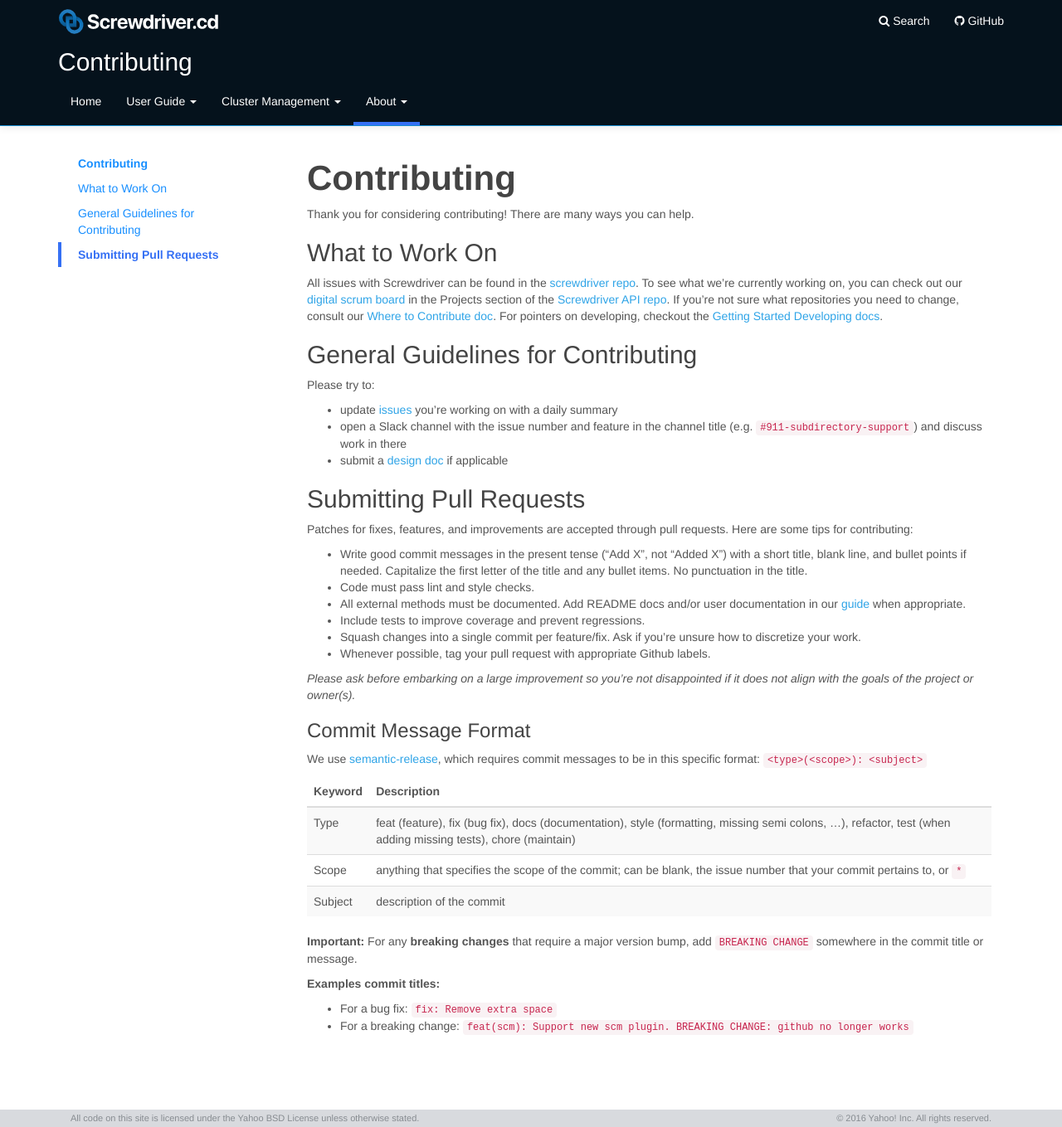
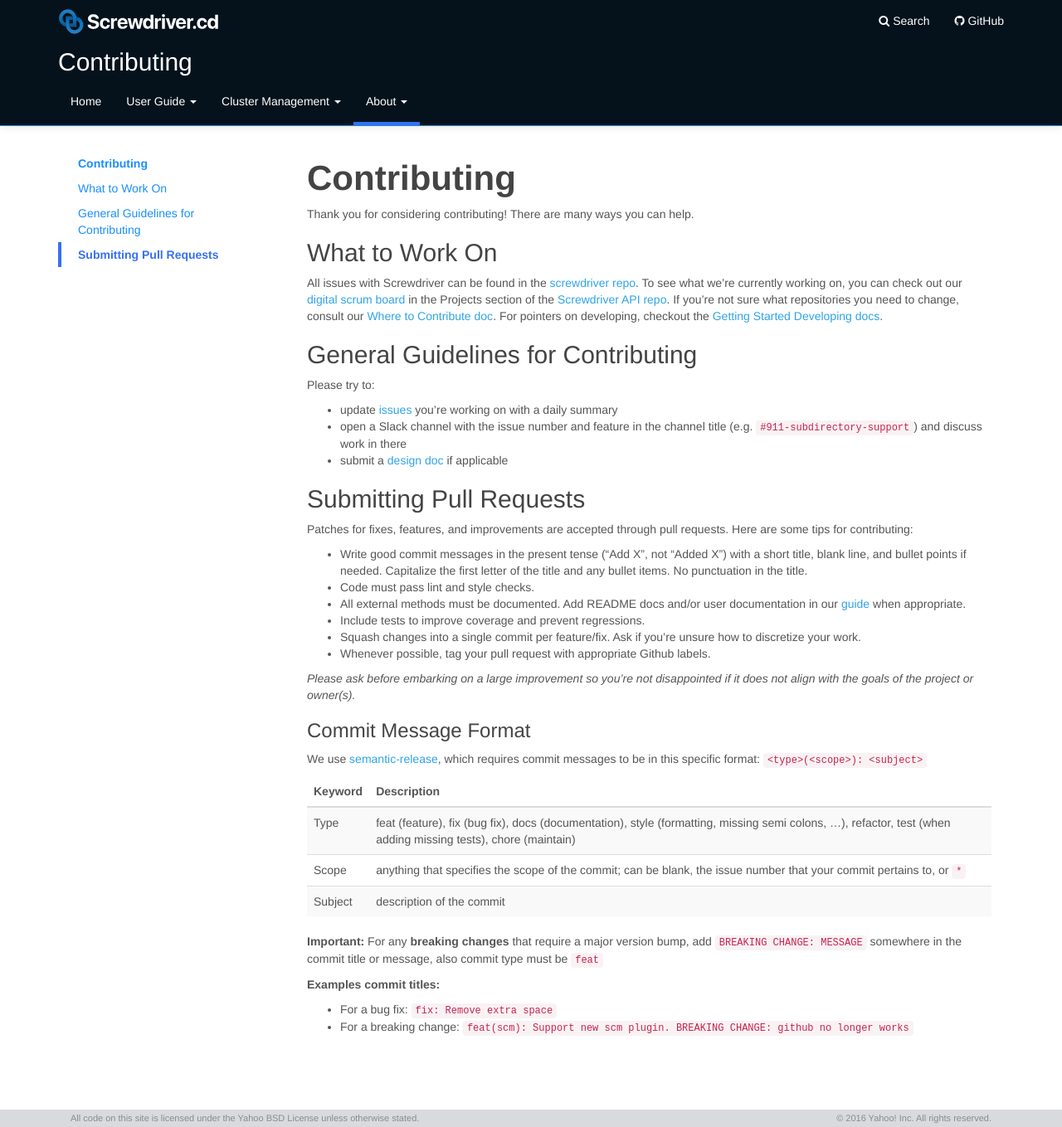
Before and after one commit to screwdriver-cd/guide, a Jekyll site: the page built from docs/about/contributing/index.md, in a window 1280 px wide and 1359 px high. Shown: the whole window at 83% size. Built offline with Jekyll 4.4.1, drawn with Linux system fonts in a browser that asks for light colours.

```diff
--- a/docs/about/contributing/index.md
+++ b/docs/about/contributing/index.md
@@ -52,7 +52,7 @@ We use [semantic-release](https://www.npmjs.com/package/semantic-release), which
 | Scope | anything that specifies the scope of the commit; can be blank, the issue number that your commit pertains to, or `*` |
 | Subject | description of the commit |
 
-**Important:** For any **breaking changes** that require a major version bump, add `BREAKING CHANGE` somewhere in the commit title or message.
+**Important:** For any **breaking changes** that require a major version bump, add `BREAKING CHANGE: MESSAGE` somewhere in the commit title or message, also commit type must be `feat`
 
 **Examples commit titles:**
 * For a bug fix: `fix: Remove extra space`
```
Also changed, not shown: docs/user-guide/environment-variables.md (+1 -0 lines), Gemfile.lock.
